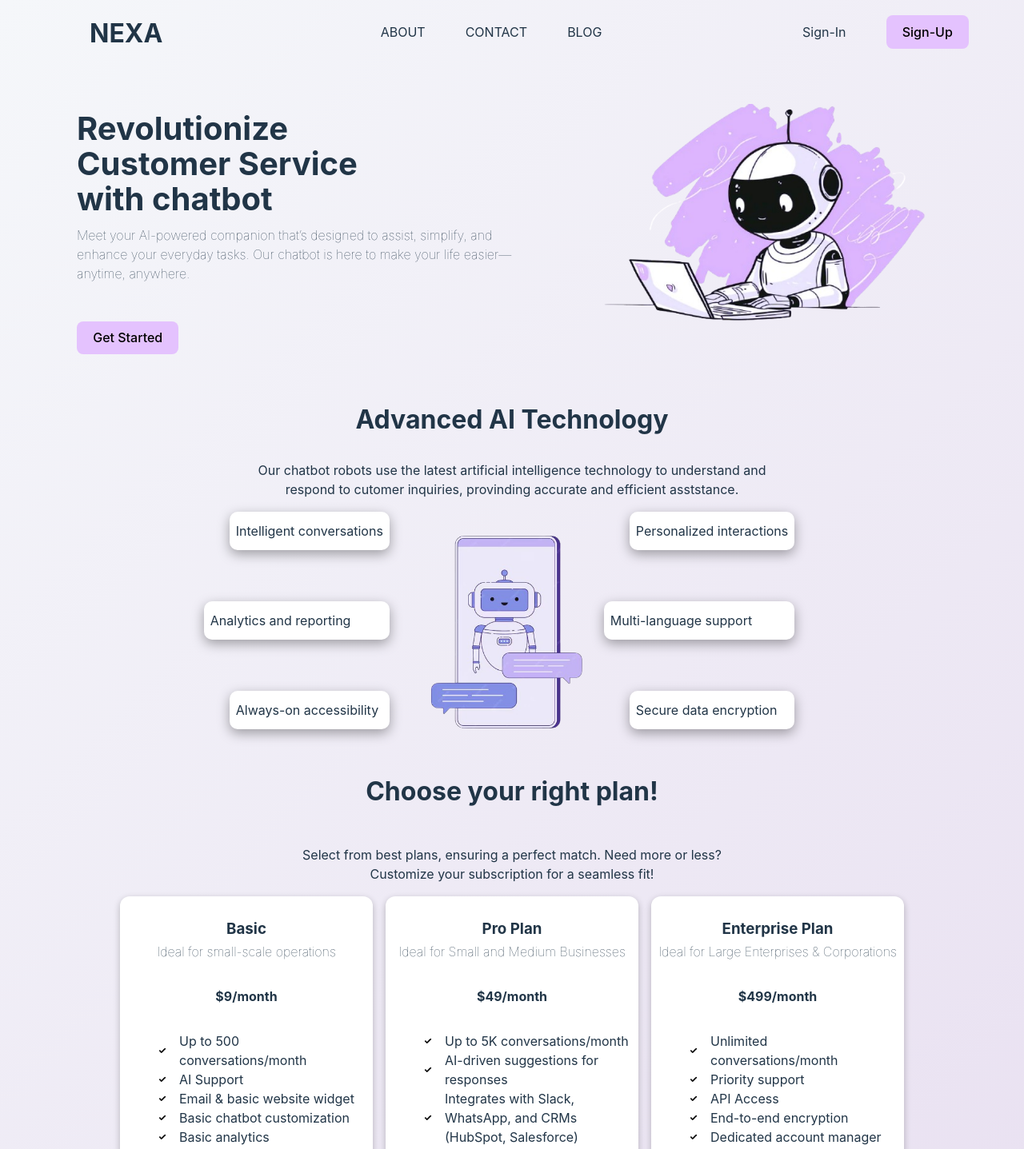
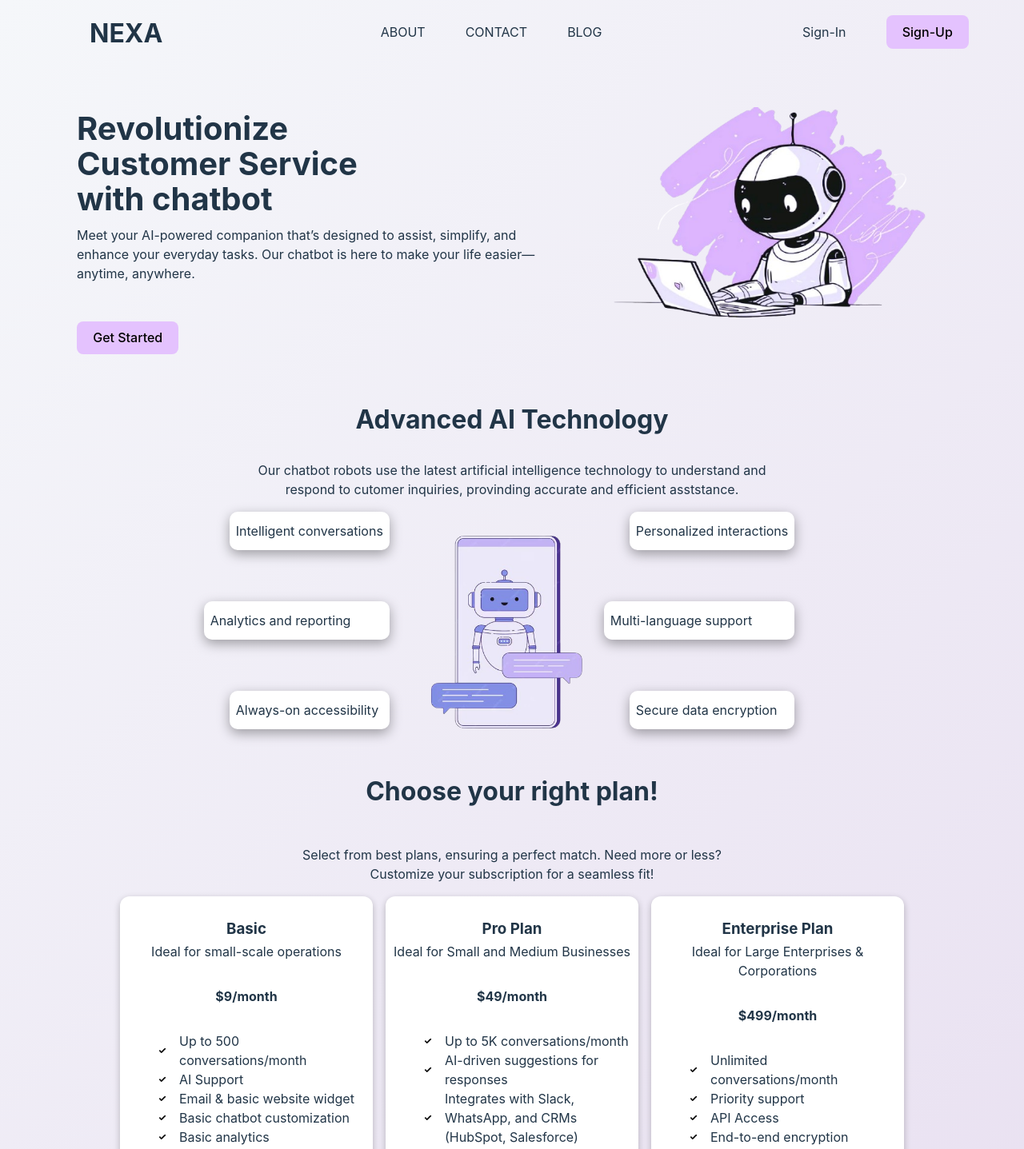
Before and after one commit to singhpriya147/Bargenix_Priya-Singh_Frontend, a React (Vite) app: page / in a window 1280 px wide. Shown: the top 1437 px of the page at 80% size. Built offline with nearby package versions, Linux system fonts and the light colour scheme.

Commit message:
changes in font-weight

```diff
--- a/src/component/Hero/Hero.css
+++ b/src/component/Hero/Hero.css
@@ -18,7 +18,7 @@
   top:-2.5rem; */
 }
 .hero-subtxt{
-  font-weight: 100;
+  font-weight: 400;
   position: relative;
   top:-2rem;
 }
--- a/src/component/Pricing/Pricing.css
+++ b/src/component/Pricing/Pricing.css
@@ -28,7 +28,7 @@ gap: 1rem;
 
  }
  .subtitle{
-  font-weight: 100;
+  font-weight: 400;
   position: relative;
   top:-1rem;
  }
```
Also changed, not shown: src/component/Hero/Hero.jsx (+0 -39 lines).
